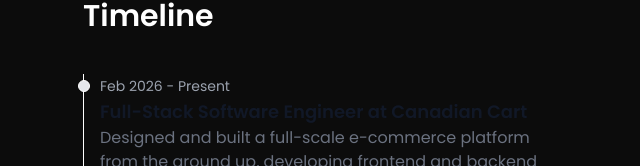
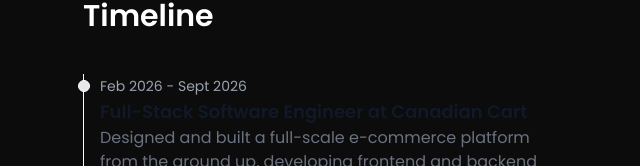
Before and after one commit to ShreyasDutt/PortfolioWebsite, a React (Vite) app: page / in a window 1280 px wide. Shown: the part 483-649 px from the top of the page, without its empty margins (317-957 px from the left). Built offline with nearby package versions, Linux system fonts and the light colour scheme; what @nauverse/tailwind-dot-grid-backgrounds would draw is missing.

Commit message:
Fix Canadians Cart timeline: Feb 2026 - Sept 2026 (was Present)

```diff
--- a/src/Components/Timeline.jsx
+++ b/src/Components/Timeline.jsx
@@ -10,7 +10,7 @@
 
   const data = [
     {
-        date: "Feb 2026 - Present",
+        date: "Feb 2026 - Sept 2026",
         title: "Full-Stack Software Engineer at Canadian Cart",
         description:
         "Designed and built a full-scale e-commerce platform from the ground up, developing frontend and backend systems, database architecture, real-time features, payment workflows, and production deployments.",
```
